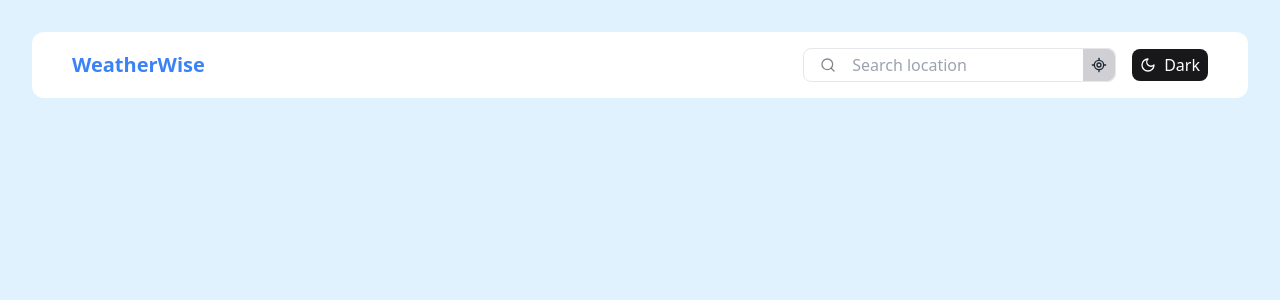
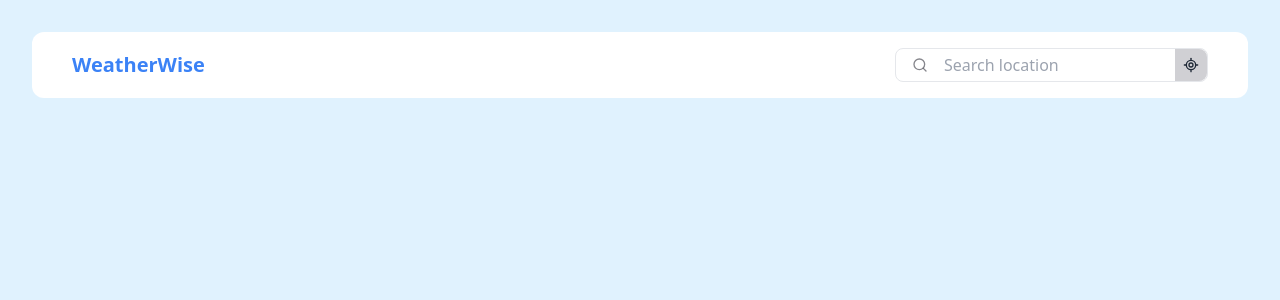
Before and after one commit to tiagomendes-dev/weather-wise, a React (Vite) app: page / in a window 1280 px wide. Shown: the top 300 px of the page. Built offline with nearby package versions, Linux system fonts and the light colour scheme.

Commit message:
update App.jsx

```diff
--- a/src/App.jsx
+++ b/src/App.jsx
@@ -28,16 +28,18 @@ export default function App() {
     <div className="space-y-4">
       <header className="rounded-xl bg-white px-10 py-4">
         <div className="flex items-center justify-between">
-          <h1 className="text-xl font-bold text-blue-500">WeatherWise</h1>
+          <h1 className="hidden text-xl font-bold text-blue-500 sm:block">
+            WeatherWise
+          </h1>
 
-          <div className="flex items-center gap-4">
-            <div className="inline-flex rounded-lg border bg-white">
+          <div className="flex w-full items-center gap-4 sm:w-auto">
+            <div className="inline-flex w-full rounded-lg border sm:w-auto">
               <button className="px-4" onClick={searchCity}>
                 <SearchIcon className="size-4 text-zinc-600/70" />
               </button>
               <input
                 ref={inputRef}
-                className="outline-none"
+                className="flex-1 outline-none"
                 type="text"
                 placeholder="Search location"
               />
@@ -45,10 +47,6 @@ export default function App() {
                 <LocateFixedIcon className="size-4" />
               </button>
             </div>
-            <button className="flex items-center gap-2 rounded-lg bg-zinc-900 px-2 py-1 text-white">
-              <MoonIcon className="size-4" />
-              Dark
-            </button>
           </div>
         </div>
       </header>
```
